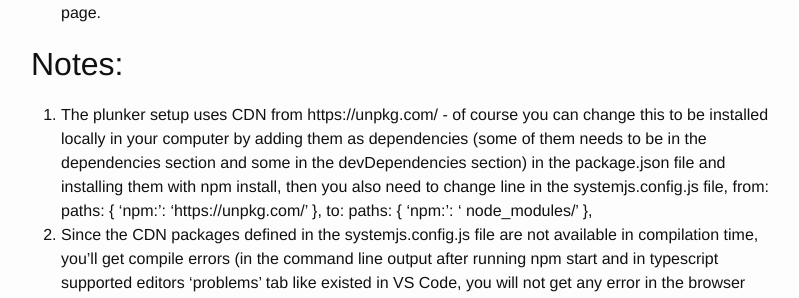
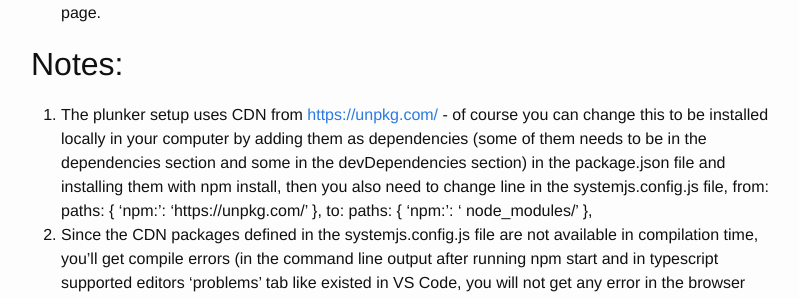
Before and after one commit to meir-ohayon/meir-ohayon.github.io, a Jekyll site: the page built from _posts/2018-01-21-adjusting-angular-plunker-setup-for-local-development-setup.md, in a window 1280 px wide and 900 px high, scrolled down 2236 px. Shown: the part 342-640 px from the top of the window, without its empty margins (239-1038 px from the left). Built offline with Jekyll 4.4.1, drawn with Linux system fonts in a browser that asks for light colours.

```diff
--- a/_posts/2018-01-21-adjusting-angular-plunker-setup-for-local-development-setup.md
+++ b/_posts/2018-01-21-adjusting-angular-plunker-setup-for-local-development-setup.md
@@ -27,5 +27,5 @@ Create the file tsconfig.json and copy its content from here:<br>
 2.	Create new file: package.json and put in it this content:<br>{<br>  &nbsp;&nbsp;  "name": "…",<br>  &nbsp;&nbsp;  "version": "…",<br>  &nbsp;&nbsp;  "description": "…",<br>  &nbsp;&nbsp;  "scripts": {<br>   &nbsp;&nbsp;&nbsp;&nbsp;    "build": "tsc -p src/",<br>   &nbsp;&nbsp;&nbsp;&nbsp;    "build:watch": "tsc -p src/ -w",<br>   &nbsp;&nbsp;&nbsp;&nbsp;    "start": "concurrently \"node ./server\" \"node ./node_modules/browser-sync/dist/bin start --proxy localhost:3000 --files src/**/*.*\" \"npm run build:watch\""<br> &nbsp;&nbsp;   },<br>  &nbsp;&nbsp;  "author": "…",<br>  &nbsp;&nbsp;  "license": "…",<br>  &nbsp;&nbsp;  "dependencies": {<br>     &nbsp;&nbsp;&nbsp;&nbsp;    "connect-history-api-fallback": "^1.5.0",<br>   &nbsp;&nbsp;&nbsp;&nbsp;      "express": "4.15.2"<br>  &nbsp;&nbsp;  },<br>  &nbsp;&nbsp;  "devDependencies": {<br>   &nbsp;&nbsp;&nbsp;&nbsp;     "browser-sync": "^2.23.5",<br>   &nbsp;&nbsp;&nbsp;&nbsp;     "concurrently": "^3.2.0"<br>  &nbsp;&nbsp;  }<br>}<br>Install the dependencies by running npm install and after that run the application by running npm start – if everything is OK your browser will be launched automatically with your starting project page.<br>
 
 ## Notes:
-1.	The plunker setup uses CDN from https://unpkg.com/ - of course you can change this to be installed locally  in your computer by adding them as dependencies (some of them needs to be in the dependencies section and some in the devDependencies section) in the package.json file and installing them with npm install, then you also need to change line in the systemjs.config.js file, from: paths: { 'npm:': 'https://unpkg.com/' }, to: paths: { 'npm:': ' node_modules/' },
+1.	The plunker setup uses CDN from <https://unpkg.com/> - of course you can change this to be installed locally  in your computer by adding them as dependencies (some of them needs to be in the dependencies section and some in the devDependencies section) in the package.json file and installing them with npm install, then you also need to change line in the systemjs.config.js file, from: paths: { 'npm:': 'https://unpkg.com/' }, to: paths: { 'npm:': ' node_modules/' },
 2.	Since the CDN packages defined in the systemjs.config.js file are not available in compilation time, you'll get compile errors (in the command line output after running npm start and in typescript supported editors 'problems' tab like existed in VS Code, you will not get any error in the browser console) like this error message: Cannot find module '@angular/…' – ignore them they are harmless!
```
